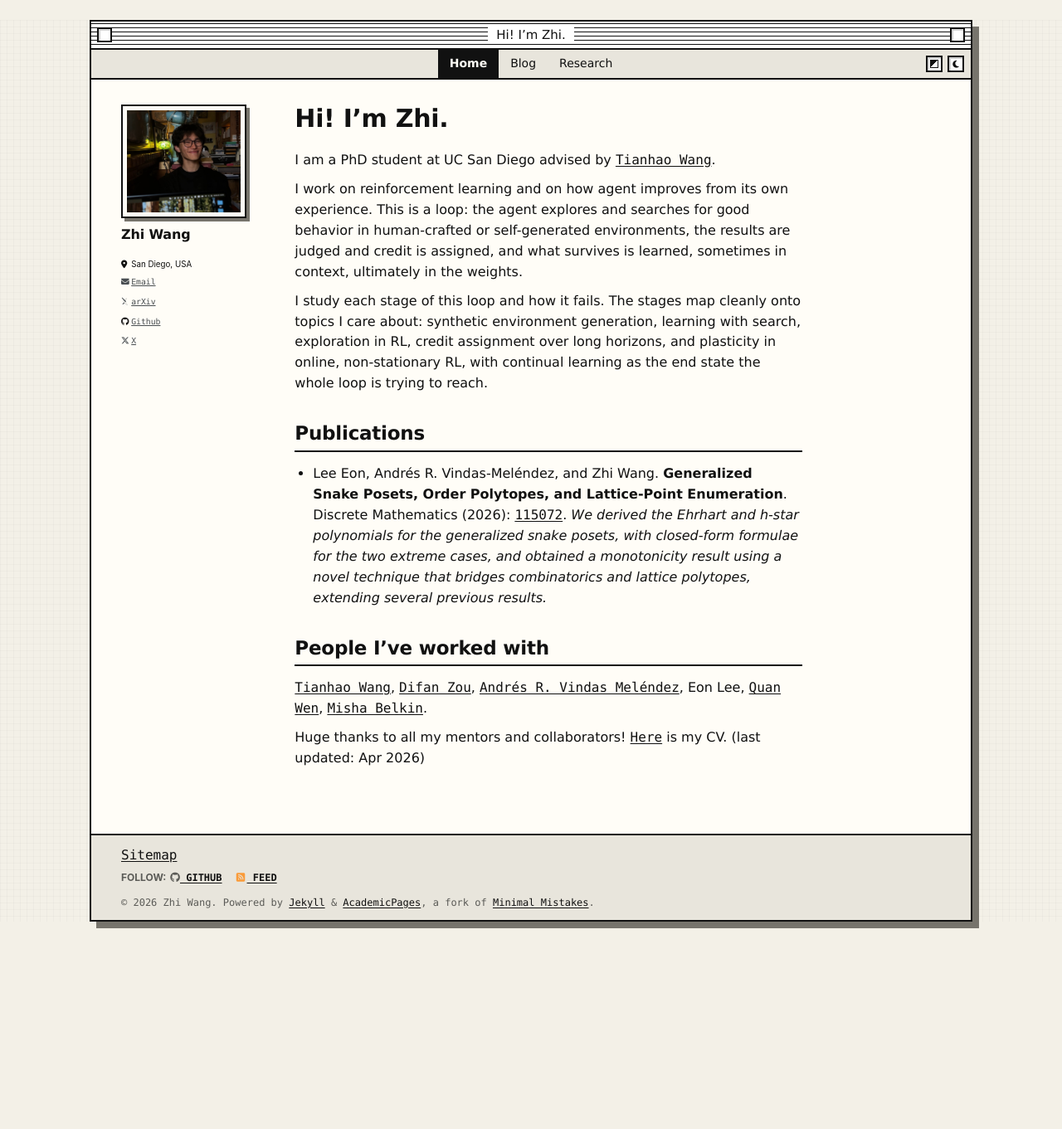
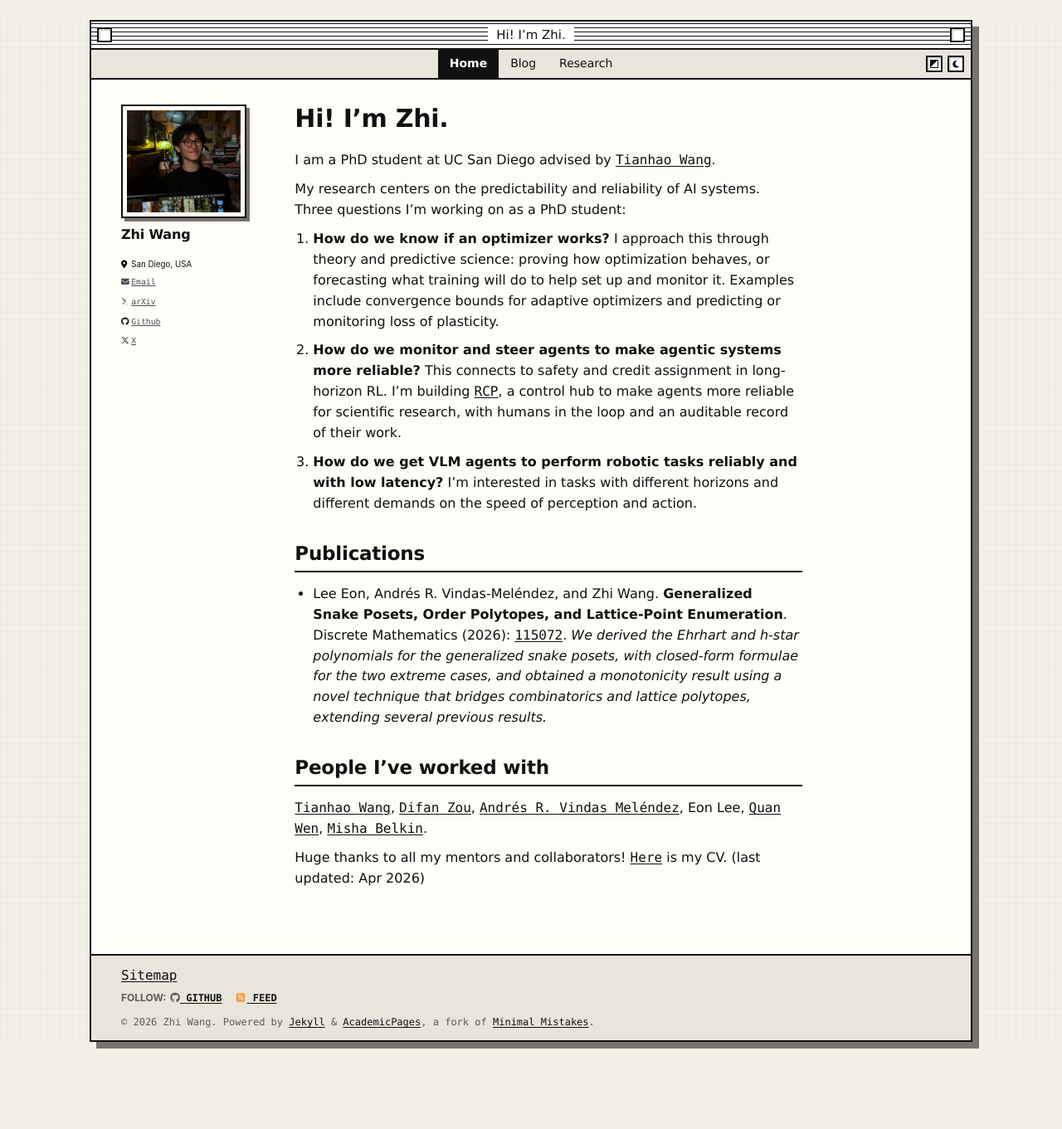
Before and after one commit to Zhi0467/Zhi0467.github.io, a Jekyll site: the page built from _pages/about.md, in a window 1280 px wide. Shown: the whole page at 83% size. Built offline with Jekyll 4.4.1, drawn with Linux system fonts in a browser that asks for light colours; some web fonts are replaced; before the commit the page ends 1216 px from its top, so only the background shows below that.

Commit message:
Update homepage research interests with three questions

```diff
--- a/_pages/about.md
+++ b/_pages/about.md
@@ -5,9 +5,13 @@ author_profile: true
 ---
 I am a PhD student at UC San Diego advised by [Tianhao Wang](https://tiiao.github.io).
 
-I work on reinforcement learning and on how agent improves from its own experience. This is a loop: the agent explores and searches for good behavior in human-crafted or self-generated environments, the results are judged and credit is assigned, and what survives is learned, sometimes in context, ultimately in the weights.
+My research centers on the predictability and reliability of AI systems. Three questions I'm working on as a PhD student:
 
-I study each stage of this loop and how it fails. The stages map cleanly onto topics I care about: synthetic environment generation, learning with search, exploration in RL, credit assignment over long horizons, and plasticity in online, non-stationary RL, with continual learning as the end state the whole loop is trying to reach.
+1. **How do we know if an optimizer works?** I approach this through theory and predictive science: proving how optimization behaves, or forecasting what training will do to help set up and monitor it. Examples include convergence bounds for adaptive optimizers and predicting or monitoring loss of plasticity.
+
+2. **How do we monitor and steer agents to make agentic systems more reliable?** This connects to safety and credit assignment in long-horizon RL. I'm building [RCP](https://github.com/Zhi0467/RCP), a control hub to make agents more reliable for scientific research, with humans in the loop and an auditable record of their work.
+
+3. **How do we get VLM agents to perform robotic tasks reliably and with low latency?** I'm interested in tasks with different horizons and different demands on the speed of perception and action.
 
 Publications
 ------
```
